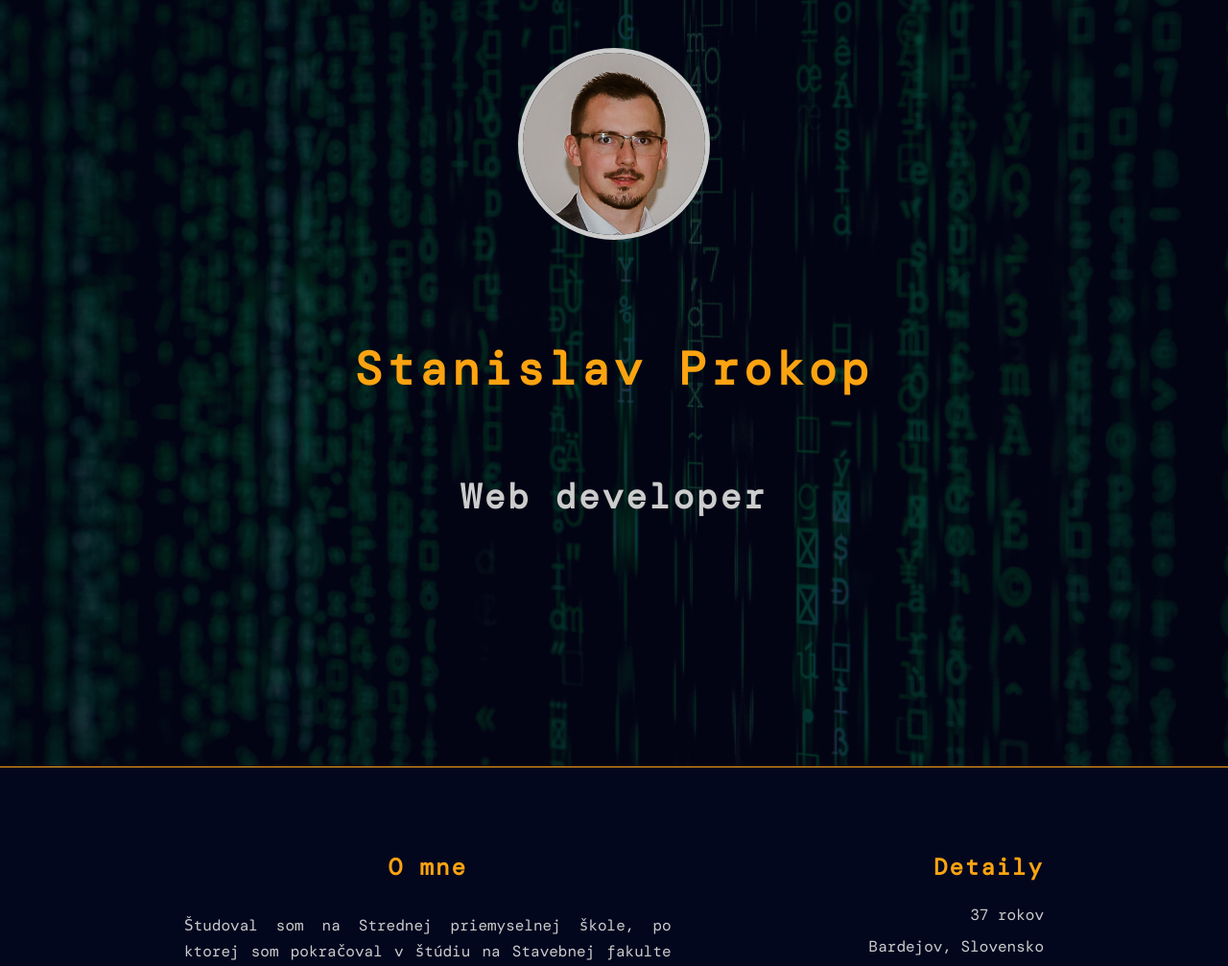
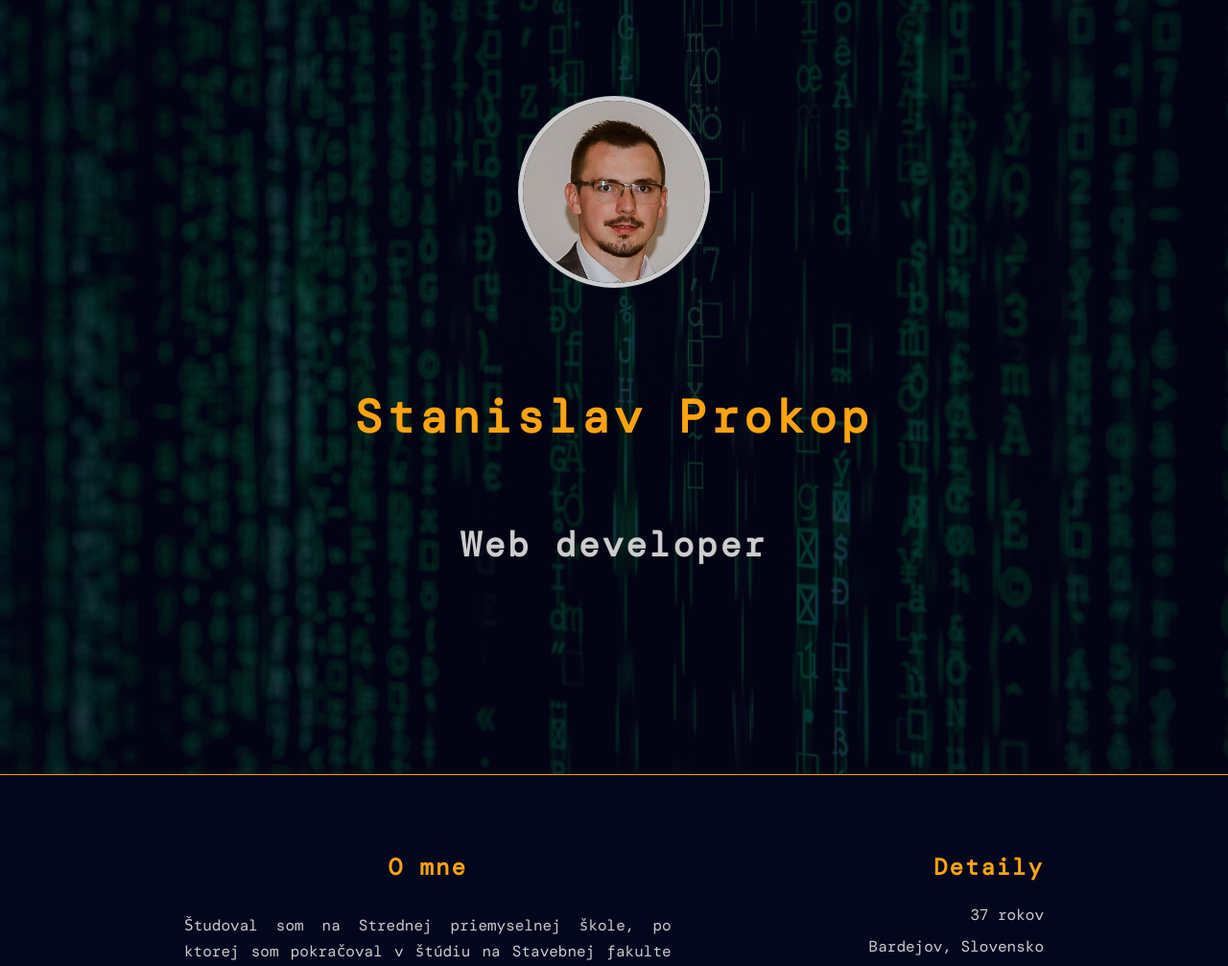
Before and after one commit to BaltazarQ/prokopstanislav, a PHP site: page /index.php in a window 1280 px wide. Shown: the top 1007 px of the page at 96% size. Run offline with PHP 8.4, Linux system fonts and the light colour scheme; some libraries are stand-ins or nearby versions; some web fonts are replaced.

Commit message:
Setting of img(background) in preface section in main

```diff
--- a/css/style.css
+++ b/css/style.css
@@ -157,6 +157,7 @@ main {
   width: 100%;
   background-color: #03071e;
   color: #ccc;
+  padding-bottom: 50px;
 }
 
 main section {
@@ -262,17 +263,18 @@ main section p {
 }
 .preface-bg {
   position: absolute;
-  height: 100vh;
+  height: 101vh;
   overflow: hidden;
   border-bottom: 1px solid #fca311;
 }
 .preface-bg img {
   width: 100%;
+  min-height: 100vh;
   opacity: 0.3;
-  object-fit: contain;
 }
 .preface .profile-photo {
-  margin: 50px;
+  padding: 50px;
+  margin-top: 50px;
   z-index: 100;
 }
 .preface .profile-photo img {
@@ -986,8 +988,8 @@ main section p {
   align-items: center;
   padding: 1em 0;
   color: #d5d5d5;
-  background: #323232;
-  padding-bottom: 3em;
+  background: black;
+  border-top: 1px solid #fca311;
 }
 @media (max-width: 580px) {
   .footer {
@@ -995,7 +997,7 @@ main section p {
   }
 }
 .footer a {
-  color: #eeeeee;
+  color: #b3b3b3;
 }
 .footer .social-icon {
   display: flex;
--- a/scss/_footer.scss
+++ b/scss/_footer.scss
@@ -5,11 +5,12 @@
     align-items: center;
     padding: 1em 0;
     color: darken($color-btn-text, 10%);
-    background: $color-btn-bg;
-    padding-bottom: 3em;
+    background: darken($color-secondary, 20%);
+    border-top: 1px solid $color-highlight;
+    // padding-bottom: 3em;
 
     a {
-        color: darken($color-btn-text, 0%);
+        color: darken($color-main, 10%);
     }
 
     .social-icon {
--- a/scss/_main.scss
+++ b/scss/_main.scss
@@ -3,6 +3,7 @@ main {
     width: 100%;
     background-color: $color-secondary;
     color: $color-main;
+    padding-bottom: 50px;
 }
 
 main section {
@@ -67,19 +68,21 @@ main section {
 
     &-bg {
         position: absolute;
-        height: 100vh;
+        height: 101vh;
         overflow: hidden;
         border-bottom: 1px solid #fca311;
 
         img {
             width: 100%;
+            min-height: 100vh;
             opacity: 0.3;
-            object-fit: contain;
+            // object-fit: contain;
         }
     }
 
     .profile-photo {
-        margin: 50px;
+        padding: 50px;
+        margin-top: 50px;
         z-index: 100;
 
         img {
```
Also changed, not shown: 1 other file.
